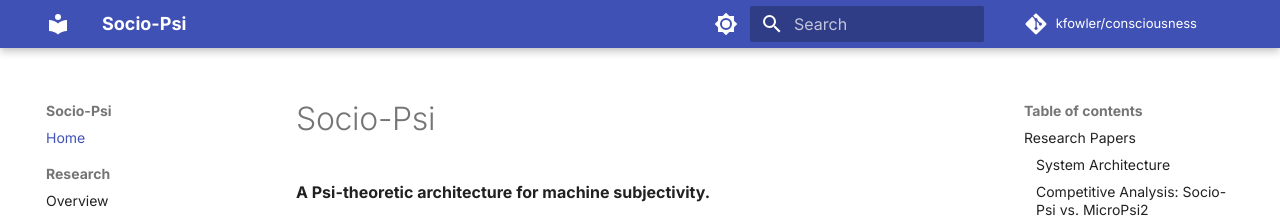
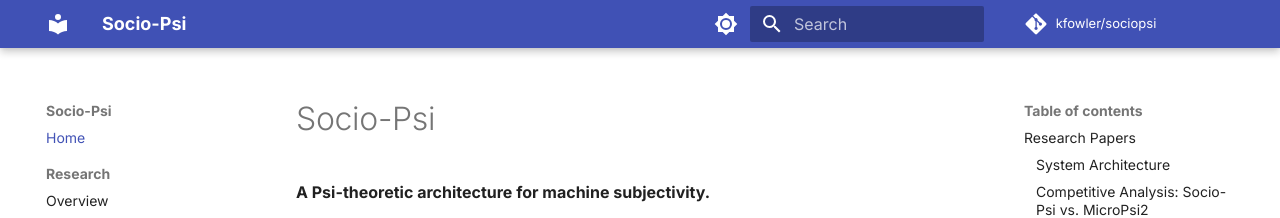
Before and after one commit to kfowler/sociopsi, an MkDocs documentation site: the page built from site-src/index.md, in a window 1280 px wide. Shown: the top 218 px of the page. Built offline with MkDocs 1.6.1 and Material for MkDocs 9.7.7, drawn with Linux system fonts in a browser that asks for light colours; comment, search, counter and statistics services are not loaded.

Commit message:
Update repo URLs from consciousness to sociopsi
Co-Authored-By: Claude Opus 4.6 <noreply@anthropic.com>

```diff
--- a/mkdocs.yml
+++ b/mkdocs.yml
@@ -1,9 +1,9 @@
 site_name: Socio-Psi
-site_url: https://kfowler.github.io/consciousness/
+site_url: https://kfowler.github.io/sociopsi/
 site_description: A Psi-theoretic architecture for machine subjectivity
 site_author: K Fowler
-repo_url: https://github.com/kfowler/consciousness
-repo_name: kfowler/consciousness
+repo_url: https://github.com/kfowler/sociopsi
+repo_name: kfowler/sociopsi
 
 docs_dir: site-src
 site_dir: site
--- a/pyproject.toml
+++ b/pyproject.toml
@@ -36,9 +36,9 @@ anthropic = [
 ]
 
 [project.urls]
-Homepage = "https://github.com/kfowler/consciousness"
-Repository = "https://github.com/kfowler/consciousness"
-Issues = "https://github.com/kfowler/consciousness/issues"
+Homepage = "https://github.com/kfowler/sociopsi"
+Repository = "https://github.com/kfowler/sociopsi"
+Issues = "https://github.com/kfowler/sociopsi/issues"
 
 [project.scripts]
 sociopsi = "sociopsi.main:main"
--- a/site-src/index.md
+++ b/site-src/index.md
@@ -57,6 +57,6 @@ Survey of Psi theory foundations, MicroPsi2 architecture, and the state of machi
 
 ## Links
 
-- [GitHub Repository](https://github.com/kfowler/consciousness)
+- [GitHub Repository](https://github.com/kfowler/sociopsi)
 - [Research Overview](research/index.md)
 - [All References](research/references.md)
```
